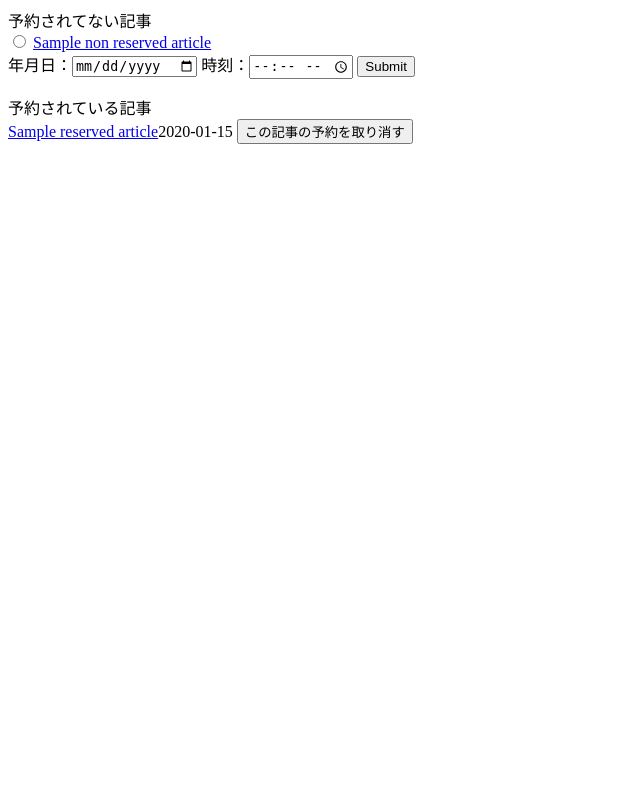
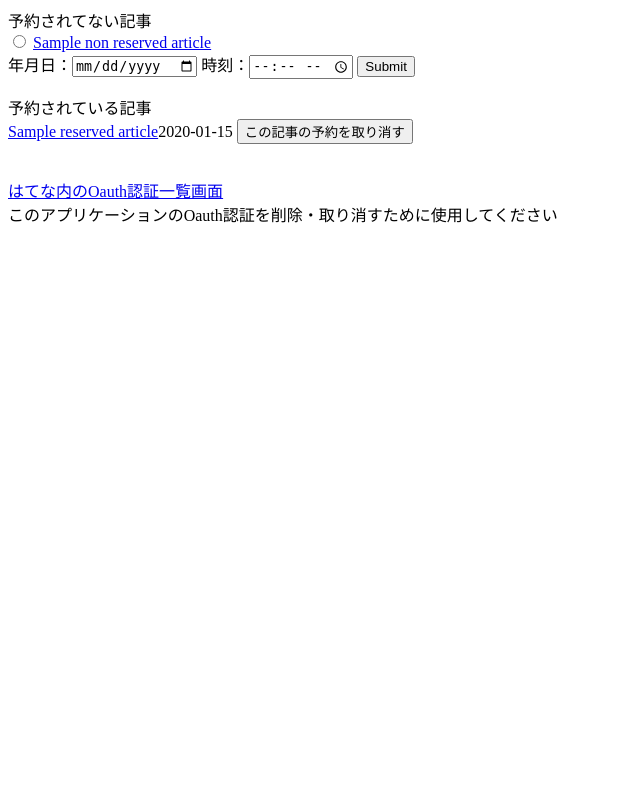
Before and after one commit to bigwheel/hatena-diary-reserved-post, a Python web app: template src/templates/list_draft_articles.html in a window 1280 px wide. Shown: the whole page, without its empty margins (0-640 px from the left). Run offline with Jinja, Linux system fonts and the light colour scheme; the template is opened without the code that fills it: most values are stand-ins (such as "Sample title", 1, 10 or a date in 2020).

Commit message:
はてなのOauth認証を操作するページへのリンクを作っておいた。

```diff
--- a/src/main.py
+++ b/src/main.py
@@ -128,7 +128,8 @@ class MainPage(webapp.RequestHandler):
 
                 (YMD, HM) = self._getYMDandHM()
 
-                template_values = {"message":message, "reservedArticles":reservedArticles,
+                template_values = {"h_username":userProperty.h_username, "message":message,
+                                   "reservedArticles":reservedArticles,
                                    "nonReservedArticles":nonReservedArticles, "YMD":YMD, "HM":HM}
                 return render_template(self.response, "list_draft_articles.html", template_values)
             else:
--- a/src/templates/list_draft_articles.html
+++ b/src/templates/list_draft_articles.html
@@ -28,7 +28,10 @@
       	<input type="hidden" name="article_url" value="{{ atomLink }}">
       </form>
     {% endfor %}
-    </form>
 
+	<br>
+	<a href="https://www.hatena.ne.jp/{{ h_username }}/config/auth/provider">はてな内のOauth認証一覧画面</a>
+	<br>
+	このアプリケーションのOauth認証を削除・取り消すために使用してください
   </body>
 </html>
```
